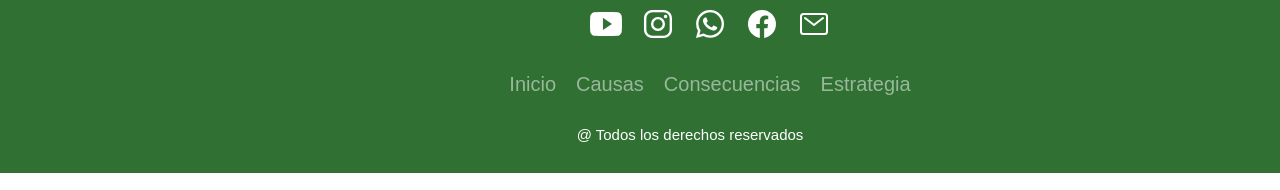
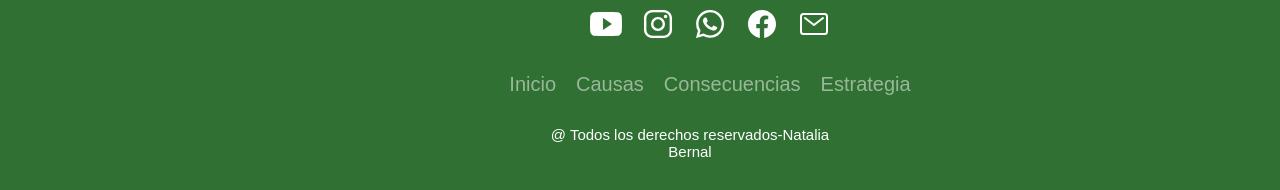
Before and after one commit to Natalia253/ExamenEcologia, a plain HTML site: page index.html in a window 1280 px wide. Shown: the part 3552-3742 px from the top of the page. Drawn offline with nearby package versions, Linux system fonts and the light colour scheme.

Commit message:
Update index.html

```diff
--- a/index.html
+++ b/index.html
@@ -215,7 +215,7 @@
         <a href="#Estrategia" class="menu-icon"> Estrategia </a>
       </li>
     </ul>
-    <p class="text">@ Todos los derechos reservados</p>
+    <p class="text">@ Todos los derechos reservados-Natalia Bernal</p>
   </footer>
   <script
       type="module"
```
